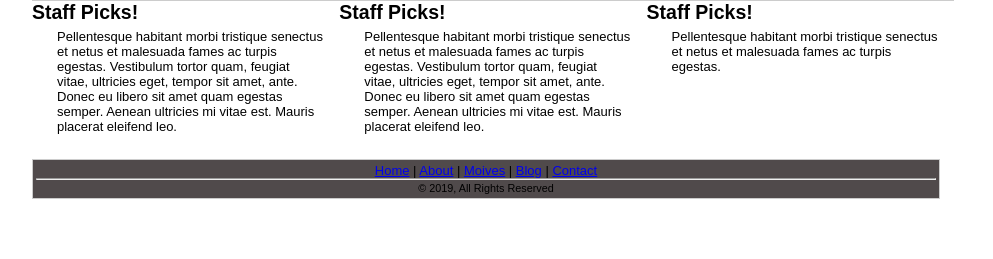
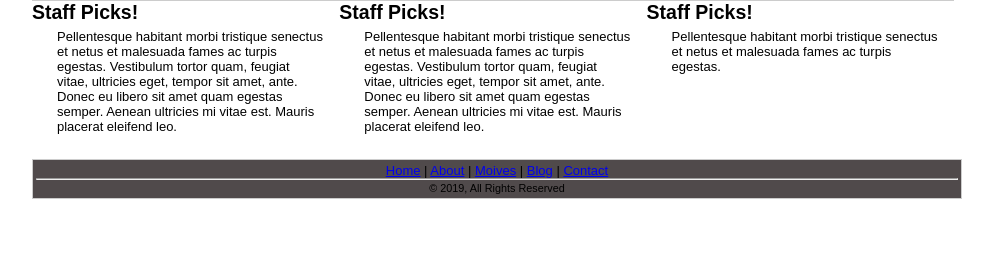
Before and after one commit to rbeeler/group2-GroupAwesome, a PHP site: page / in a window 1280 px wide. Shown: the part 503-762 px from the top of the page, without its empty margins (147-1140 px from the left). Run offline with PHP 8.4, Linux system fonts and the light colour scheme.

Commit message:
Update style.css

```diff
--- a/css/style.css
+++ b/css/style.css
@@ -60,7 +60,7 @@ body {
 }
 
 #footer {
-  width: 900px;
+  width: 922px;
   clear: both;
   border: 1px solid #ccc;
   background: #504A4B;
```
